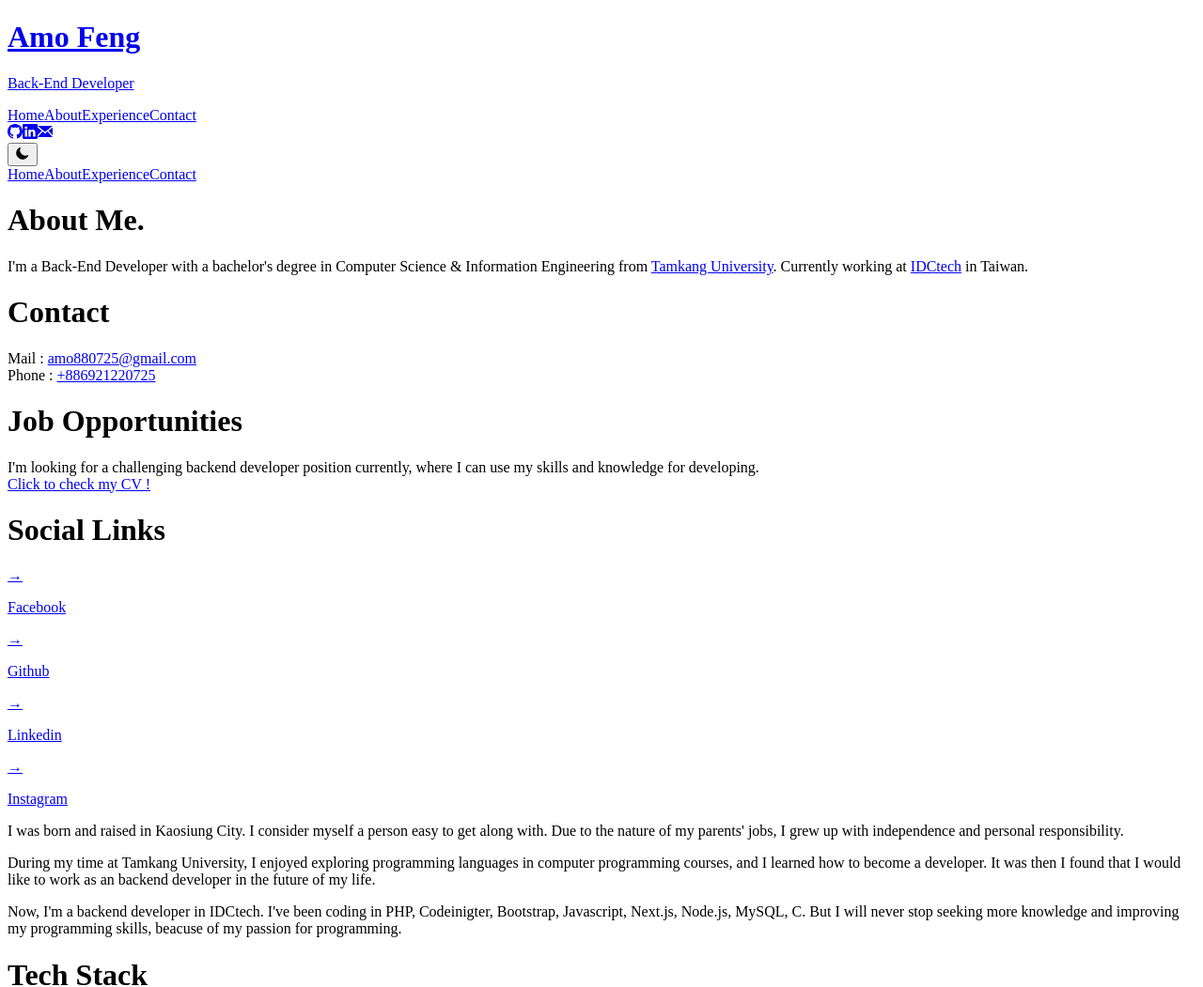
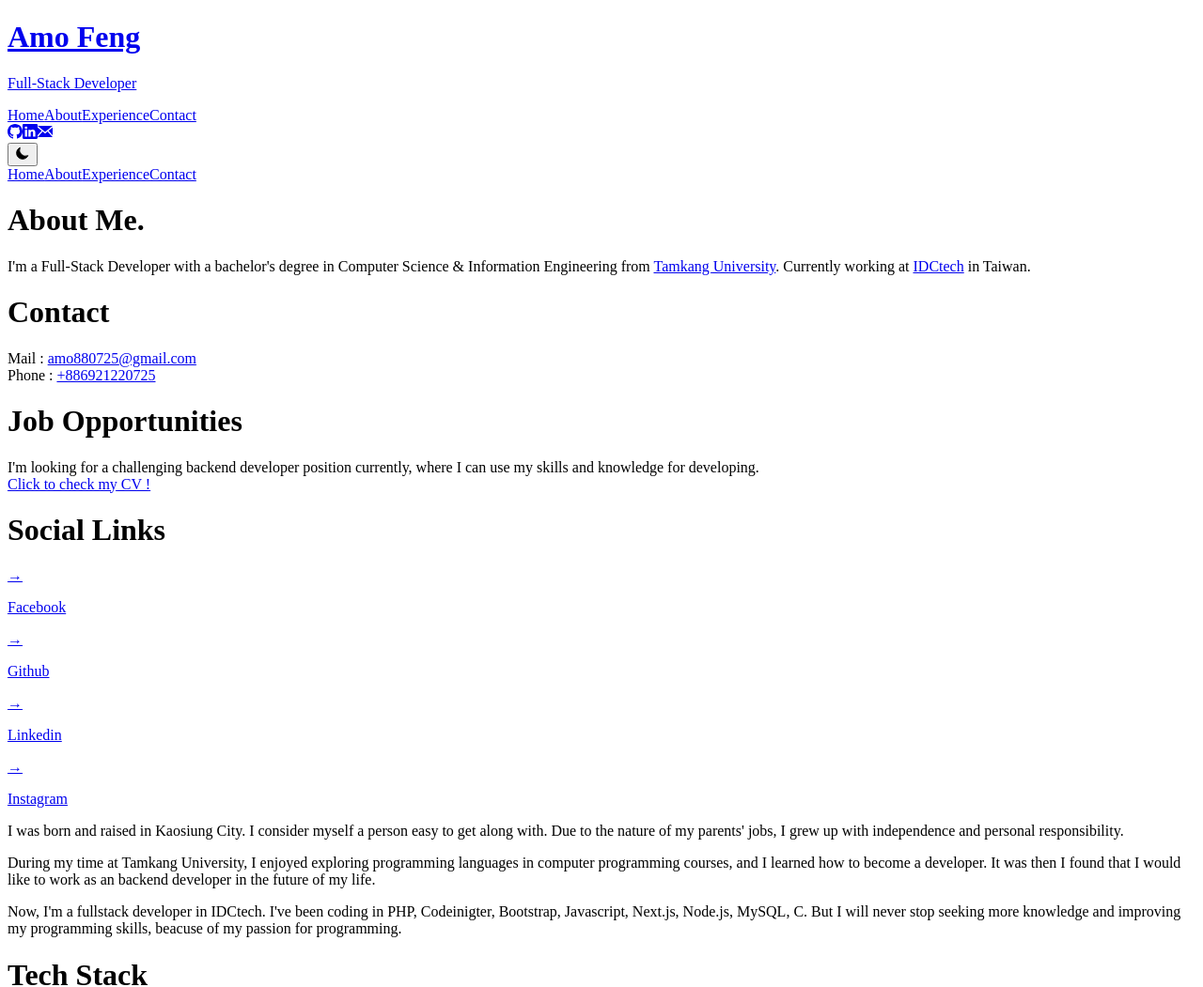
Before and after one commit to amo0725/amo_website, a Next.js app: page /about in a window 1280 px wide. Shown: the top 1051 px of the page at 94% size. Built offline with nearby package versions, Linux system fonts and the light colour scheme.

Commit message:
Modify Some Text

```diff
--- a/components/About.js
+++ b/components/About.js
@@ -9,7 +9,7 @@ const About = () =>{
             <div className="bg-white dark:bg-gray-800 px-4">
                 <div className="max-w-4xl mx-auto pt-20">
                     <p className="leading-9 lg:text-left text-center lg:text-2xl text-xl font-mono font-bold text-gray-900 dark:text-white">
-                        I'm a Back-End Developer with a bachelor's degree in Computer Science & Information Engineering from <a href="https://www.tku.edu.tw/" className="rounded-md px-2 py-0.5 text-white bg-yellow-400 dark:bg-yellow-500">Tamkang University</a>.
+                        I'm a Full-Stack Developer with a bachelor's degree in Computer Science & Information Engineering from <a href="https://www.tku.edu.tw/" className="rounded-md px-2 py-0.5 text-white bg-yellow-400 dark:bg-yellow-500">Tamkang University</a>.
                         Currently working at <a href="https://www.idct.com.tw/" className="rounded-md px-2 py-0.5 text-white bg-yellow-400 dark:bg-yellow-500">IDCtech</a> in Taiwan.
                     </p>
                 </div>
@@ -81,7 +81,7 @@ const About = () =>{
                             It was then I found that I would like to work as an backend developer in the future of my life.
                         </p>
                         <p className="text-lg lg:text-xl text-gray-600 mb-4 dark:text-gray-300">
-                            Now, I'm a backend developer in IDCtech.
+                            Now, I'm a fullstack developer in IDCtech.
                             I've been coding in PHP, Codeinigter, Bootstrap, Javascript, Next.js, Node.js, MySQL, C.
                             But I will never stop seeking more knowledge and improving my programming skills,
                             beacuse of my passion for programming.
--- a/components/Main.js
+++ b/components/Main.js
@@ -16,7 +16,7 @@ const Main = () => {
                     </h1>
                     <div className="mt-6 text-gray-800 dark:text-gray-100">
                         <p className="mb-4 text-lg">
-                            I'm a Back-End Developer with a bachelor of science in Computer Science & Information Engineering from <a href="https://www.tku.edu.tw/" className="rounded-md px-2 py-0.5 bg-yellow-400 dark:bg-yellow-500 font-semibold text-white">Tamkang University</a>.
+                            I'm a Full-Stack Developer with a bachelor of science in Computer Science & Information Engineering from <a href="https://www.tku.edu.tw/" className="rounded-md px-2 py-0.5 bg-yellow-400 dark:bg-yellow-500 font-semibold text-white">Tamkang University</a>.
                             Currently working at <a href="https://www.idct.com.tw" className="rounded-md px-2 py-0.5 bg-yellow-400 dark:bg-yellow-500 font-semibold text-white">IDCtech</a> in Taiwan.
                         </p>
                     </div>
--- a/components/Navigation.js
+++ b/components/Navigation.js
@@ -13,7 +13,7 @@ const Navigation = () => {
                                 Amo Feng
                             </h1>
                             <p className="text-base font-extralight text-gray-600 dark:text-gray-200">
-                                Back-End Developer
+                                Full-Stack Developer
                             </p>
                         </a>
                     </Link>
```
